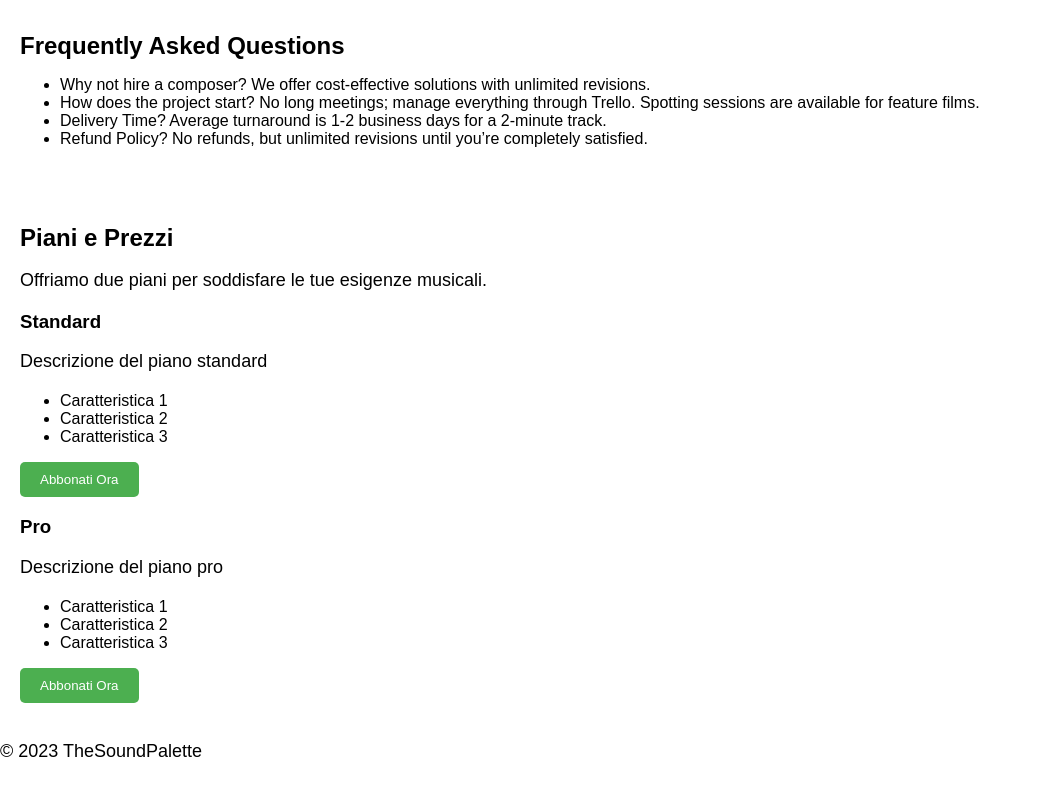
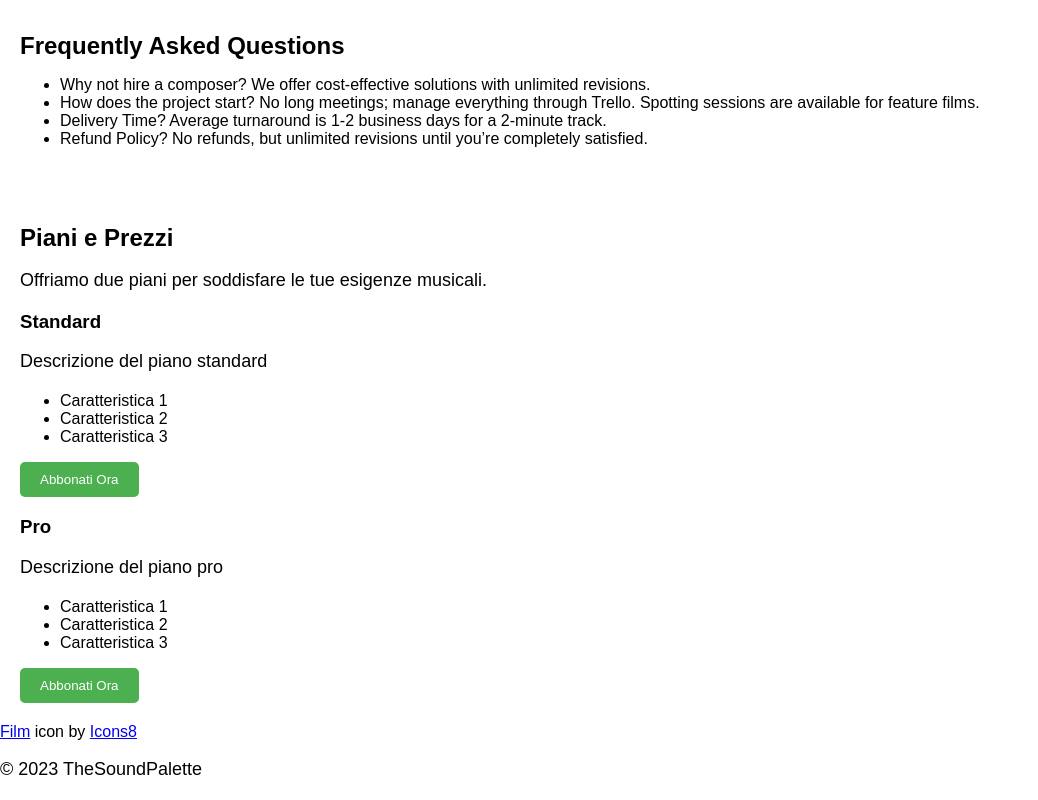
Before and after one commit to Themusicguy57/music-agency-site, a plain HTML site: page index.html in a window 1280 px wide. Shown: the part 1724-2524 px from the top of the page, without its empty margins (0-1038 px from the left). Drawn offline with Linux system fonts and the light colour scheme.

Commit message:
Update index.html

```diff
--- a/index.html
+++ b/index.html
@@ -120,6 +120,7 @@
   </section>
   <!-- Footer Section -->
   <footer>
+    <a target="_blank" href="https://icons8.com/icon/jzQY4eVfPyZz/film-reel">Film</a> icon by <a target="_blank" href="https://icons8.com">Icons8</a>
     <p>&copy; 2023 TheSoundPalette</p>
   </footer>
 </body>
```
